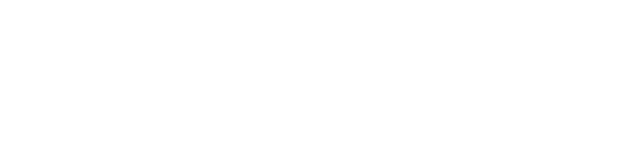
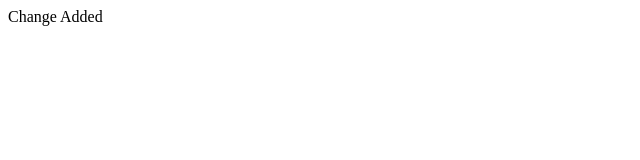
Before and after one commit to fedorchaklm/project-1, a plain HTML site: page index.html in a window 1280 px wide. Shown: the whole page, without its empty margins (0-640 px from the left). Drawn offline with Linux system fonts and the light colour scheme.

Commit message:
Update index.html

```diff
--- a/index.html
+++ b/index.html
@@ -6,7 +6,7 @@
   <title>Document</title>
 </head>
 <body>
-
+  <div>Change Added</div>
   <script src="script.js"></script>
 </body>
 </html>
```
